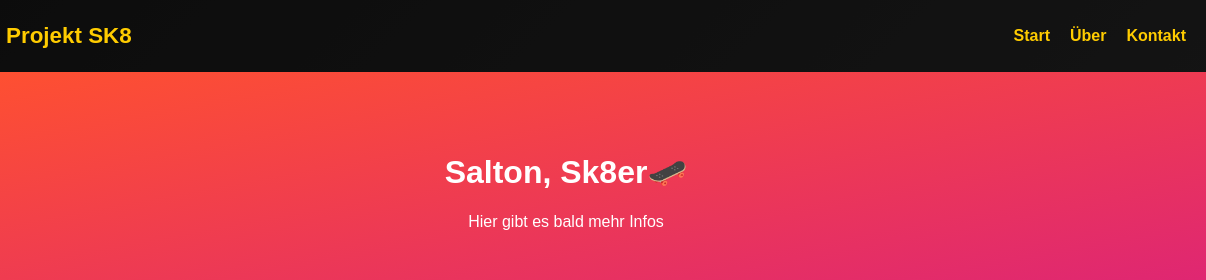
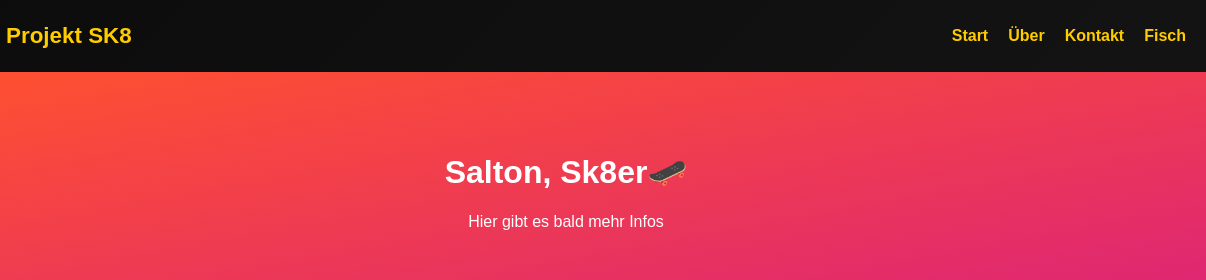
Before and after one commit to teasy17/mypage, a plain HTML site: page index.html in a window 1280 px wide. Shown: the top 280 px of the page, 74-1280 px from the left. Drawn offline with Linux system fonts and the light colour scheme.

Commit message:
Update index.html

```diff
--- a/index.html
+++ b/index.html
@@ -24,6 +24,7 @@
         <li><a href="#home">Start</a></li>
         <li><a href="#about">Über</a></li>
         <li><a href="#contact">Kontakt</a></li>
+        <li><a href="#fish">Fisch</a></li>
       </ul>
     </nav>
 
```
